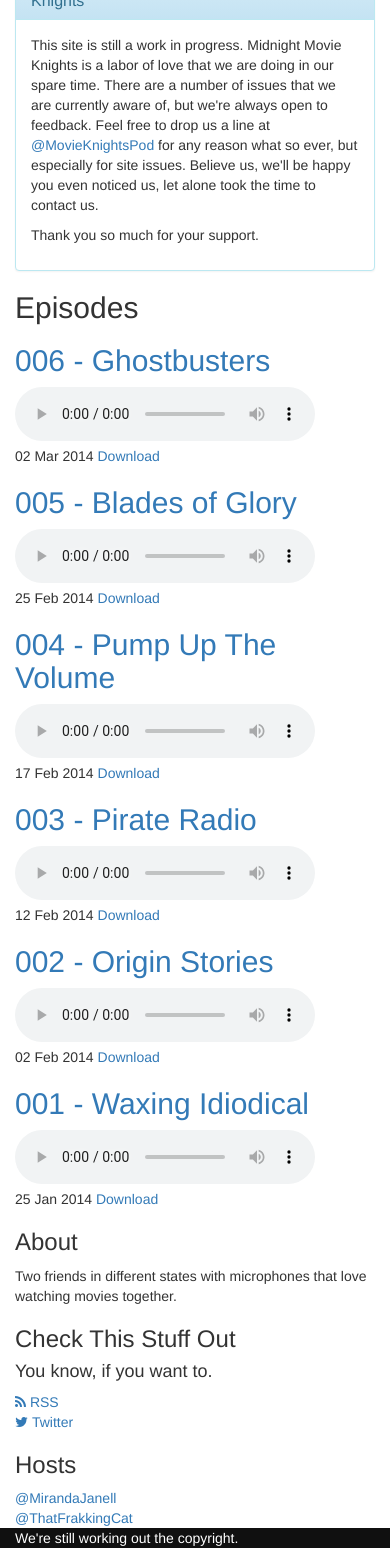
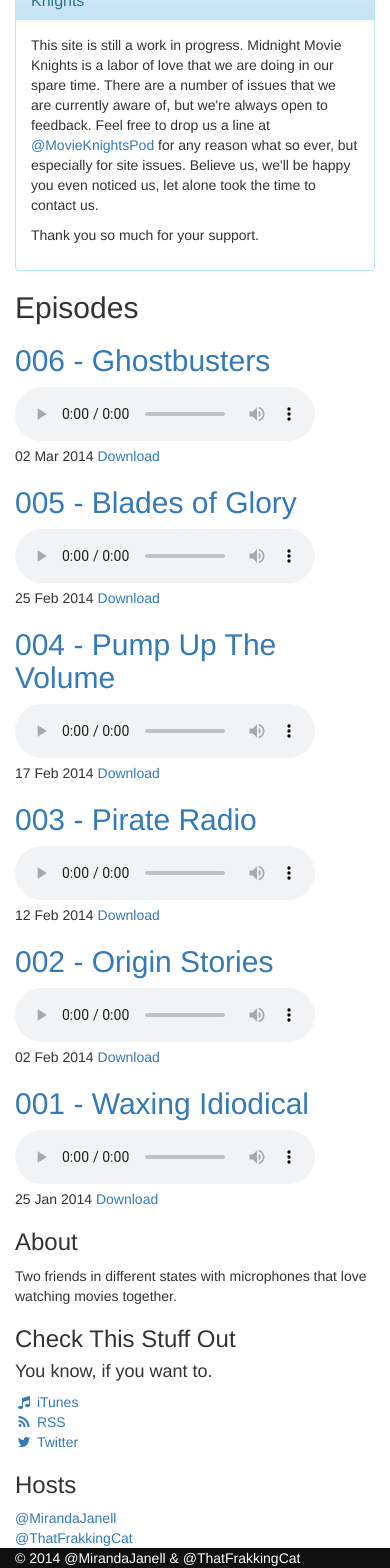
Before and after one commit to MirandaJanell/MidnightMovieKnights, a Jekyll site: the page built from index.html, in a window 390 px wide. Shown: the part 335-1903 px from the top of the page. Built offline with Jekyll 4.4.1, drawn with Linux system fonts in a browser that asks for light colours; nearby versions of some CDN libraries; Markdown is read by kramdown in place of the engine named in the settings; comment, search, counter and statistics services are not loaded.

Commit message:
Enabled the iTunes Link. Added title text to links. Moved the css folder into an assets folder.

```diff
--- a/_layouts/default.html
+++ b/_layouts/default.html
@@ -12,7 +12,7 @@
 		<link href="//netdna.bootstrapcdn.com/bootstrap/3.1.1/css/bootstrap.min.css" rel="stylesheet">
 		<link href="//netdna.bootstrapcdn.com/bootstrap/3.1.1/css/bootstrap-theme.min.css" rel="stylesheet">
 		<link href="//netdna.bootstrapcdn.com/font-awesome/4.0.3/css/font-awesome.min.css" rel="stylesheet">
-		<link href="{{ site.baseurl }}/css/mmk.css" rel="stylesheet">
+		<link href="{{ site.baseurl }}/assets/css/mmk.css" rel="stylesheet">
 		<!-- HTML5 Shim and Respond.js IE8 support of HTML5 elements and media queries -->
 		<!-- WARNING: Respond.js doesn't work if you view the page via file:// -->
 		<!--[if lt IE 9]>
@@ -25,7 +25,9 @@
 			<div class="row">
 				<div class="col-md-8">
 					<header>
-						<a href="/"><img src="http://media.midnightmovieknights.com/img/logo1-wide.jpg" /></a>
+						<a href="/">
+							<img src="http://media.midnightmovieknights.com/img/logo1-wide.jpg" alt="Midnight Movie Knights Logo" />
+						</a>
 					</header>
 					<div class="content">{{ content }}</div>
 				</div>
@@ -35,14 +37,18 @@
 					<div class="subscribe-section">
 						<h3>Check This Stuff Out</h3>
 						<h4>You know, if you want to.</h4>
-						<!--<i class="fa fa-music"></i>&nbsp;iTunes<br />-->
-						<a href="{{ site.baseurl }}/mmk.xml"><i class="fa fa-rss"></i>&nbsp;RSS</a><br />
-						<a href="https://twitter.com/MovieKnightsPod"><span><i class="fa fa-twitter"></i>&nbsp;Twitter</a>
+						<a href="https://itunes.apple.com/us/podcast/midnight-movie-knights/id831512584" title="Subscribe in iTunes"><i class="fa fa-fw fa-music"></i>&nbsp;iTunes</a><br />
+						<a href="{{ site.baseurl }}/mmk.xml" title="Podcasts RSS"><i class="fa fa-fw fa-rss"></i>&nbsp;RSS</a><br />
+						<a href="https://twitter.com/MovieKnightsPod" title="@MovieKnightsPod"><span><i class="fa fa-fw fa-twitter"></i>&nbsp;Twitter</a>
 					</div>
 					<div class="host-section">
 						<h3>Hosts</h3>
-						<a href="https://twitter.com/MirandaJanell">@MirandaJanell</a><br />
-						<a href="https://twitter.com/ThatFrakkingCat">@ThatFrakkingCat</a>
+						<a href="https://twitter.com/MirandaJanell" title="@MirandaJanell">@MirandaJanell</a><br />
+						<a href="https://twitter.com/ThatFrakkingCat" title="@ThatFrakkingCat">@ThatFrakkingCat</a>
+					</div>
+					<div class="twitter-widget hidden-xs hidden-sm">
+						<a class="twitter-timeline" href="https://twitter.com/MovieKnightsPod" data-widget-id="440616044848087040" title="@MovieKnightsPod Twitter Timeline">Recent Tweets by @MovieKnightsPod</a>
+						<script>!function(d,s,id){var js,fjs=d.getElementsByTagName(s)[0],p=/^http:/.test(d.location)?'http':'https';if(!d.getElementById(id)){js=d.createElement(s);js.id=id;js.src=p+"://platform.twitter.com/widgets.js";fjs.parentNode.insertBefore(js,fjs);}}(document,"script","twitter-wjs");</script>
 					</div>
 				</div>
 			</div>
@@ -51,7 +57,7 @@
 		<footer>
 			<div class="container">
 				<div class="row">
-					<div class="col-md-12">We're still working out the copyright.</div>
+					<div class="col-md-12">&copy; 2014 @MirandaJanell &amp; @ThatFrakkingCat</div>
 				</div>
 			</div>
 		</footer>
--- a/css/mmk.css
+++ b/assets/css/mmk.css
@@ -29,4 +29,8 @@ footer {
 }
 .special-note {
 	margin-top: 2em;
+	max-width: 640px;
 }
+.twitter-widget {
+	margin-top: 1em;
+}
```
